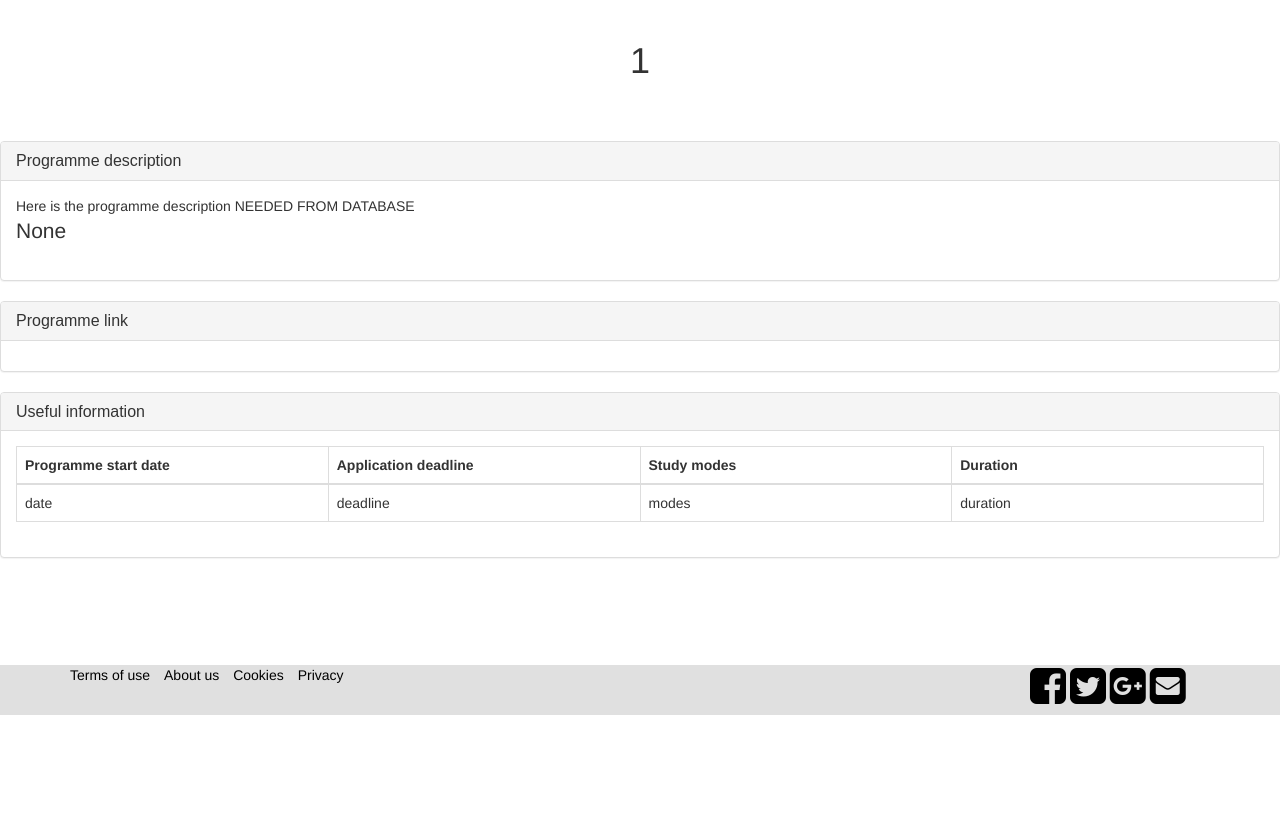
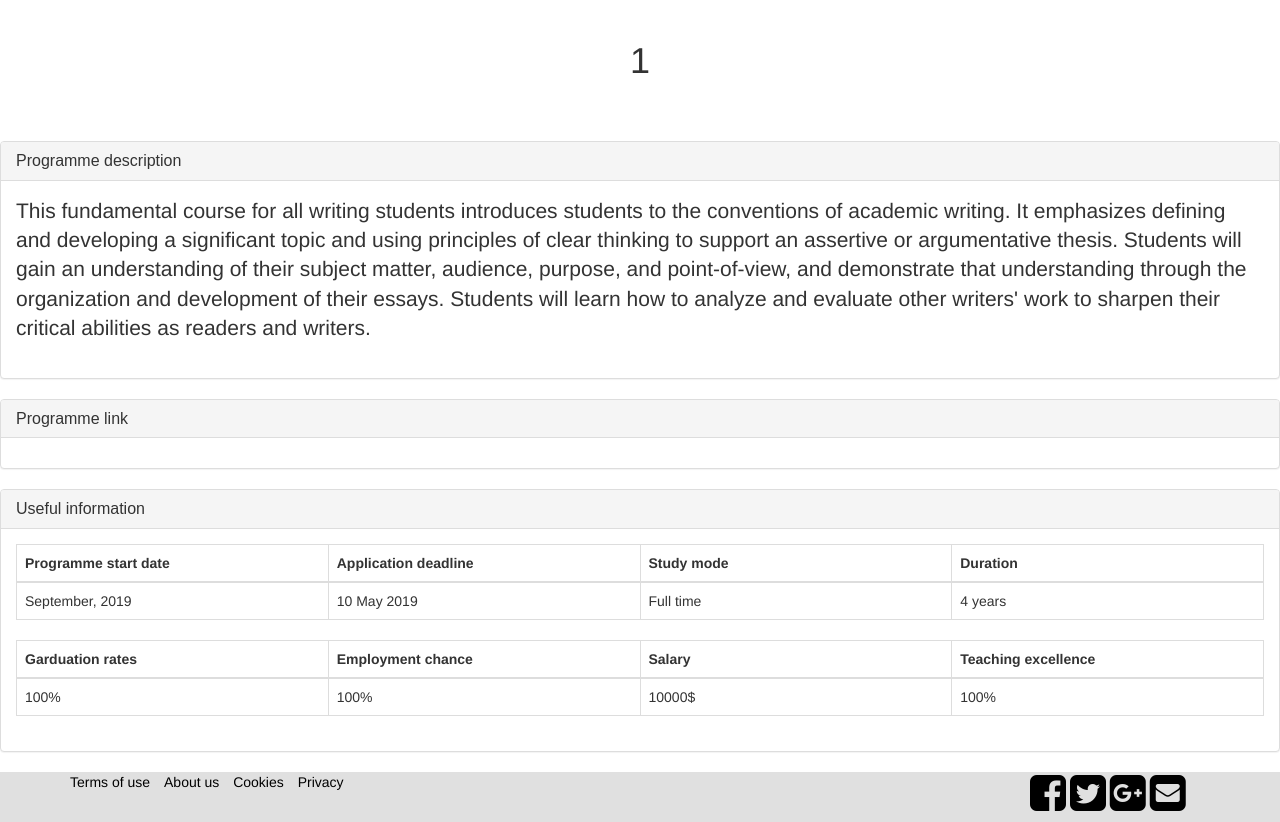
Before and after one commit to Jim-Walk/Software-Development-Assessment, a Flask app: page /course/1/1 in a window 1280 px wide. Shown: the part 135-957 px from the top of the page. Before the commit the page ends 850 px from the top, so only its background shows below. Run offline with Flask 2, Linux system fonts and the light colour scheme; data that the repository does not hold is empty; some libraries are stand-ins or nearby versions.

Commit message:
added index page ranking

```diff
--- a/website/routes.py
+++ b/website/routes.py
@@ -41,8 +41,19 @@
 
 @app.route('/course/<PROVIDER_NAME>/<KISCOURSEID>')
 def course(PROVIDER_NAME, KISCOURSEID):
+    date = 'September, 2019'
+    deadline = '10 May 2019'
+    modes = 'Full time'
+    duration = '4 years'
     course = mongo.db.courses.find_one({'KISCOURSEID':KISCOURSEID})
-    return render_template('course.html', course=course, university_name = PROVIDER_NAME)
+    return render_template('course.html',
+                            course=course,
+                            university_name = PROVIDER_NAME,
+                            date=date,
+                            deadline = deadline,
+                            modes = modes,
+                            duration = duration
+                           )
 
 @app.route('/about')
 def about():
@@ -53,8 +64,9 @@
     uni_list = mongo.db.institutions.find()
     return render_template('uni-list.html', uni_list = uni_list)
 
-@app.route('/rank', methods=['GET'])
+@app.route('/rank', methods=['GET', 'POST'])
 def rank():
+    '''
     if request.method == 'GET':
         # First, retrieve form options
         department = request.args['department'].replace('+', ' ')
@@ -82,8 +94,37 @@
 
         # rank list of courses
         c_final = rank_it(course_and_uni, salary, teach)
+    return render_template('rank.html', courses=c_final)
+    else:
+    '''
+    # First, retrieve form options
+    course_name = request.form['course'].replace('+', ' ')
+    salary = int(request.form['salary'])
+    teach = int(request.form['teaching'])
 
-    return render_template('rank.html', courses=c_final)
+    # compile list of courses with no missing data
+    courses = mongo.db.courses.find({"$text": {"$search": course_name}},
+                                    limit=50)
+    course_and_uni =[]
+    c_list = []
+    # get courses out of the pymongo cursor
+    for course in courses:
+        if not math.isnan(course['salary'][0]['MED']):
+            if not math.isnan(course['nss'][0]['Q27']):
+                c_list += [course]
+    for course in c_list:
+        uni = mongo.db.institutions.find_one({'UKPRN':course['UKPRN']})
+        if 'PROVIDER_NAME' in uni:
+            course.update(uni)
+            course_and_uni += [course]
+    # rank list of courses
+    c_final = rank_it(course_and_uni, salary, teach)
+    outdata = dumps(c_final)
+    response = app.response_class(
+        response=json.dumps(outdata),
+        mimetype='application/json'
+    )
+    return response
 
 if __name__ == '__main__':
 	app.run()
--- a/website/templates/course.html
+++ b/website/templates/course.html
@@ -31,8 +31,16 @@
         </h3>
     </div>
     <div class="panel-body" id="pro_dscri">
-        Here is the programme description NEEDED FROM DATABASE
-        <p class="lead">{{course}}</p>
+        <p class="lead">
+          This fundamental course for all writing students introduces students
+          to the conventions of academic writing. It emphasizes defining and developing
+          a significant topic and using principles of clear thinking to support
+          an assertive or argumentative thesis. Students will gain an understanding
+          of their subject matter, audience, purpose, and point-of-view,
+          and demonstrate that understanding through the organization and development
+          of their essays. Students will learn how to analyze and evaluate other writers' work
+          to sharpen their critical abilities as readers and writers.
+        </p>
     </div>
    </div>
 
@@ -60,19 +68,38 @@
             <tr>
               <th scope="col" style="width:25%">Programme start date</th>
               <th scope="col" style="width:25%">Application deadline</th>
-              <th scope="col" style="width:25%">Study modes</th>
+              <th scope="col" style="width:25%">Study mode</th>
               <th scope="col" style="width:25%">Duration</th>
             </tr>
           </thead>
           <tbody>
             <tr>
-              <td id="infor_sta_date">date</td>
-              <td id="infor_deadline">deadline</td>
-              <td id="infor_mode">modes</td>
-              <td id="infor_duration">duration</td>
+              <td id="infor_sta_date">{{date}}</td>
+              <td id="infor_deadline">{{deadline}}</td>
+              <td id="infor_mode">{{modes}}</td>
+              <td id="infor_duration">{{duration}}</td>
             </tr>
           </tbody>
-        </table>
+      </table>
+
+      <table class="table table-bordered">
+        <thead>
+          <tr>
+            <th scope="col" style="width:25%">Garduation rates</th>
+            <th scope="col" style="width:25%">Employment chance</th>
+            <th scope="col" style="width:25%">Salary</th>
+            <th scope="col" style="width:25%">Teaching excellence</th>
+          </tr>
+        </thead>
+        <tbody>
+          <tr>
+            <td id="infor_sta_date">100%</td>
+            <td id="infor_deadline">100%</td>
+            <td id="infor_mode">10000$</td>
+            <td id="infor_duration">100%</td>
+          </tr>
+        </tbody>
+    </table>
     </div>
    </div>
 
--- a/website/templates/index_colored.html
+++ b/website/templates/index_colored.html
@@ -147,7 +147,7 @@
             </div>
             <div class="form-group col-md-3">
                 <label>Quality of life</label>
-                <input type="range" min="1" max="100" value="50" class="slider" id="qualityOfLifeRange">
+                <input type="range" min="1" max="100" value="50" class="slider" id="salaryOfLifeRange">
                 <span id="sliderval3"></span>
             </div>
             <div class="form-group col-md-3">
```
Also changed, not shown: website/templates/index.html (+28 -28 lines), website/templates/institution.html (+9 -9 lines), website/templates/sandbox.html (+9 -0 lines).
